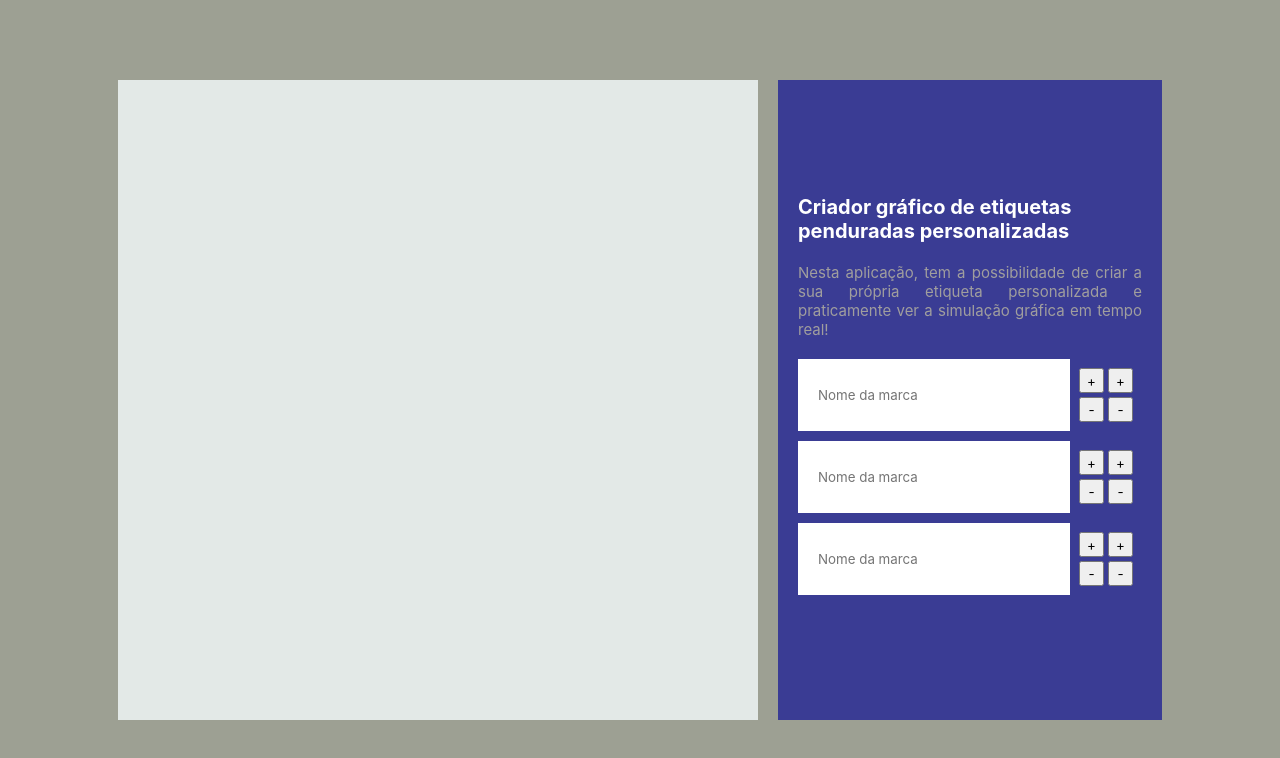
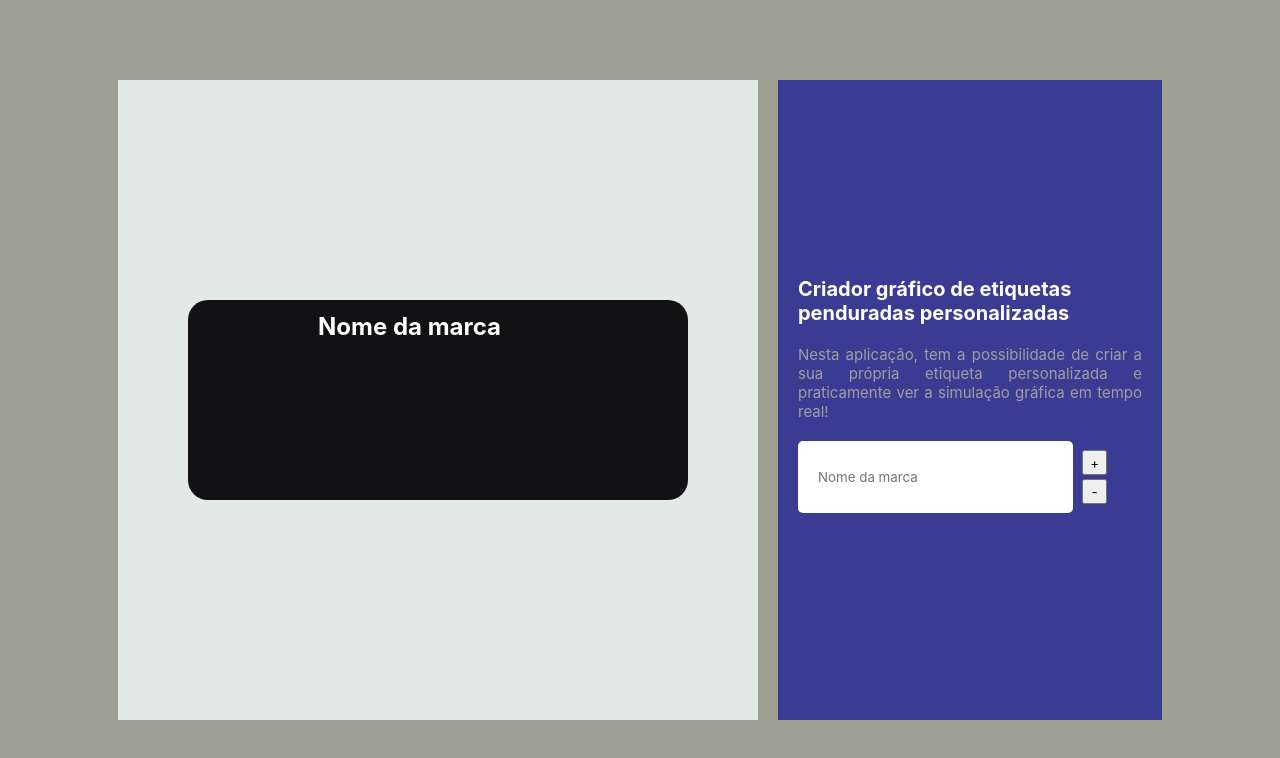
Before and after one commit to JonatasAlves9/tagsConfiguration, a React (Vite) app: page / in a window 1280 px wide. Shown: the top 758 px of the page. Built offline with nearby package versions, Linux system fonts and the light colour scheme.

Commit message:
feat: add context and buttons move positionX and positionY

```diff
--- a/src/App.tsx
+++ b/src/App.tsx
@@ -2,6 +2,7 @@ import { TagView } from "./components/TagView";
 
 import styles from "./app.module.scss";
 import { ConfigView } from "./components/ConfigView";
+import { useState } from "react";
 
 function App() {
   return (
--- a/src/components/ConfigView/index.tsx
+++ b/src/components/ConfigView/index.tsx
@@ -1,4 +1,5 @@
 import { useContext } from "react";
+import { TagContext } from "../../contexts/tag";
 import { InputConfig } from "../InputConfig";
 
 import styles from "./styles.module.scss";
@@ -15,8 +16,6 @@ export function ConfigView() {
       </span>
 
       <InputConfig />
-      <InputConfig />
-      <InputConfig />
     </div>
   );
 }
--- a/src/components/InputConfig/index.tsx
+++ b/src/components/InputConfig/index.tsx
@@ -1,17 +1,27 @@
+import { useContext } from "react";
+import { TagContext } from "../../contexts/tag";
 import styles from "./styles.module.scss";
 
 export function InputConfig() {
+  const { tag, handleChangePositionXBrand } = useContext(TagContext);
+  const handleChange = (type: string) => {
+    handleChangePositionXBrand(type);
+  };
+
   return (
     <div className={styles.InputViewWrapper}>
       <input className={styles.InputText} placeholder="Nome da marca" />
       <div className={styles.ViewButtons}>
         <div className={styles.ButtonsSizeView}>
-          <button className={styles.Button}>+</button>
-          <button className={styles.Button}>-</button>
-        </div>
-        <div className={styles.ButtonsSizeView}>
-          <button className={styles.Button}>+</button>
-          <button className={styles.Button}>-</button>
+          <button onClick={() => handleChange("add")} className={styles.Button}>
+            +
+          </button>
+          <button
+            onClick={() => handleChange("subtract")}
+            className={styles.Button}
+          >
+            -
+          </button>
         </div>
       </div>
     </div>
--- a/src/components/InputConfig/styles.module.scss
+++ b/src/components/InputConfig/styles.module.scss
@@ -10,6 +10,7 @@
   border: none;
   padding-left: 20px;
   display: flex;
+  border-radius: 5px;
 }
 
 .ViewButtons {
--- a/src/components/TagView/index.tsx
+++ b/src/components/TagView/index.tsx
@@ -1,7 +1,12 @@
 import { useContext } from "react";
+import { TemplateView } from "../TemplateTag";
 
 import styles from "./styles.module.scss";
 
 export function TagView() {
-  return <div className={styles.tagViewWrapper}></div>;
+  return (
+    <div className={styles.tagViewWrapper}>
+      <TemplateView />
+    </div>
+  );
 }
--- a/src/components/TagView/styles.module.scss
+++ b/src/components/TagView/styles.module.scss
@@ -2,4 +2,7 @@
   width: 50%;
   height: 80vh;
   background-color: rgb(227, 233, 231);
+  justify-content: center;
+  align-items: center;
+  display: flex;
 }
--- /dev/null
+++ b/src/components/TemplateTag/index.tsx
@@ -0,0 +1,31 @@
+import { useContext, useState } from "react";
+import { TagContext } from "../../contexts/tag";
+
+import styles from "./styles.module.scss";
+
+export function TemplateView() {
+  const { tag } = useContext(TagContext);
+  return (
+    <div
+      className={styles.template}
+      style={{
+        width: tag.ContentModel.width,
+        height: tag.ContentModel.height,
+        borderRadius: tag.ContentModel.borderRadius,
+        backgroundColor: tag.ContentModel.background,
+      }}
+    >
+      <h1
+        style={{
+          position: "absolute",
+          marginTop: `${tag.brand.positionX}px`,
+          marginLeft: `${tag.brand.positionY}px`,
+          color: tag.brand.color,
+          fontSize: `${tag.brand.size}px`,
+        }}
+      >
+        Nome da marca
+      </h1>
+    </div>
+  );
+}
--- /dev/null
+++ b/src/components/TemplateTag/styles.module.scss
@@ -0,0 +1,8 @@
+.template {
+}
+
+.h1 {
+  color: white;
+  font-size: 25px;
+  position: absolute;
+}
--- /dev/null
+++ b/src/contexts/tag.tsx
@@ -0,0 +1,139 @@
+import { createContext, useState } from "react";
+
+type TagProviderProps = {
+  children: React.ReactNode;
+};
+
+export type simbolos = {
+  name: string;
+};
+
+export type typeModel = {
+  name: string;
+  width: number;
+  height: number;
+  borderRadius: number;
+  background: string;
+  color: string;
+};
+
+export type TagContextData = {
+  tag: TagModel;
+  handleChangePositionXBrand: (operation: string) => void;
+};
+
+export type TagModel = {
+  simbolos: simbolos[];
+  ContentModel: typeModel;
+  brand: {
+    name: string;
+    color: string;
+    size: string;
+    font_family: string;
+    positionX: string;
+    positionY: string;
+    visible: boolean;
+  };
+  secondText: {
+    name: string;
+    color: string;
+    size: string;
+    font_family: string;
+    positionX: string;
+    positionY: string;
+    visible: boolean;
+  };
+  textMade: {
+    name: string;
+    color: string;
+    size: string;
+    font_family: string;
+    positionX: string;
+    positionY: string;
+    visible: boolean;
+  };
+  logo?: {
+    image: string;
+    size: string;
+    positionX: string;
+    positionY: string;
+  };
+};
+
+export const TagContext = createContext({} as TagContextData);
+
+export function TagProvider({ children }: TagProviderProps) {
+  const [tag, setTag] = useState({
+    simbolos: [],
+    ContentModel: {
+      name: "teste",
+      width: 500,
+      height: 200,
+      borderRadius: 20,
+      background: "#121214",
+      color: "#fff",
+    },
+    brand: {
+      name: "Adasi",
+      color: "#fff",
+      size: "24",
+      font_family: "default",
+      positionX: "12",
+      positionY: "130",
+      visible: true,
+    },
+    secondText: {
+      name: "Slogan Adasi",
+      color: "#fff",
+      size: "24",
+      font_family: "default",
+      positionX: "12",
+      positionY: "12",
+      visible: true,
+    },
+    textMade: {
+      name: "Made in Brazil",
+      color: "#fff",
+      size: "24",
+      font_family: "default",
+      positionX: "12",
+      positionY: "12",
+      visible: true,
+    },
+    logo: {
+      image: "https://github.com/JonatasAlves9.png",
+      size: "24",
+      positionX: "12",
+      positionY: "12",
+    },
+  });
+
+  function handleChangePositionXBrand(operation: string) {
+    console.log(operation);
+    if (operation === "add") {
+      const x = (parseInt(tag.brand.positionX) + 1).toString();
+      setTag({
+        ...tag,
+        brand: {
+          ...tag.brand,
+          positionX: x.toString(),
+        },
+      });
+    } else if (operation === "subtract") {
+      const x = (parseInt(tag.brand.positionX) - 1).toString();
+      setTag({
+        ...tag,
+        brand: {
+          ...tag.brand,
+          positionX: x.toString(),
+        },
+      });
+    }
+  }
+
+  return (
+    <TagContext.Provider value={{ tag, handleChangePositionXBrand }}>
+      {children}
+    </TagContext.Provider>
+  );
+}
--- a/src/main.tsx
+++ b/src/main.tsx
@@ -2,10 +2,13 @@ import React from "react";
 import ReactDOM from "react-dom";
 import "./index.css";
 import App from "./App";
+import { TagProvider } from "./contexts/tag";
 
 ReactDOM.render(
   <React.StrictMode>
-    <App />
+    <TagProvider>
+      <App />
+    </TagProvider>
   </React.StrictMode>,
   document.getElementById("root")
 );
```
